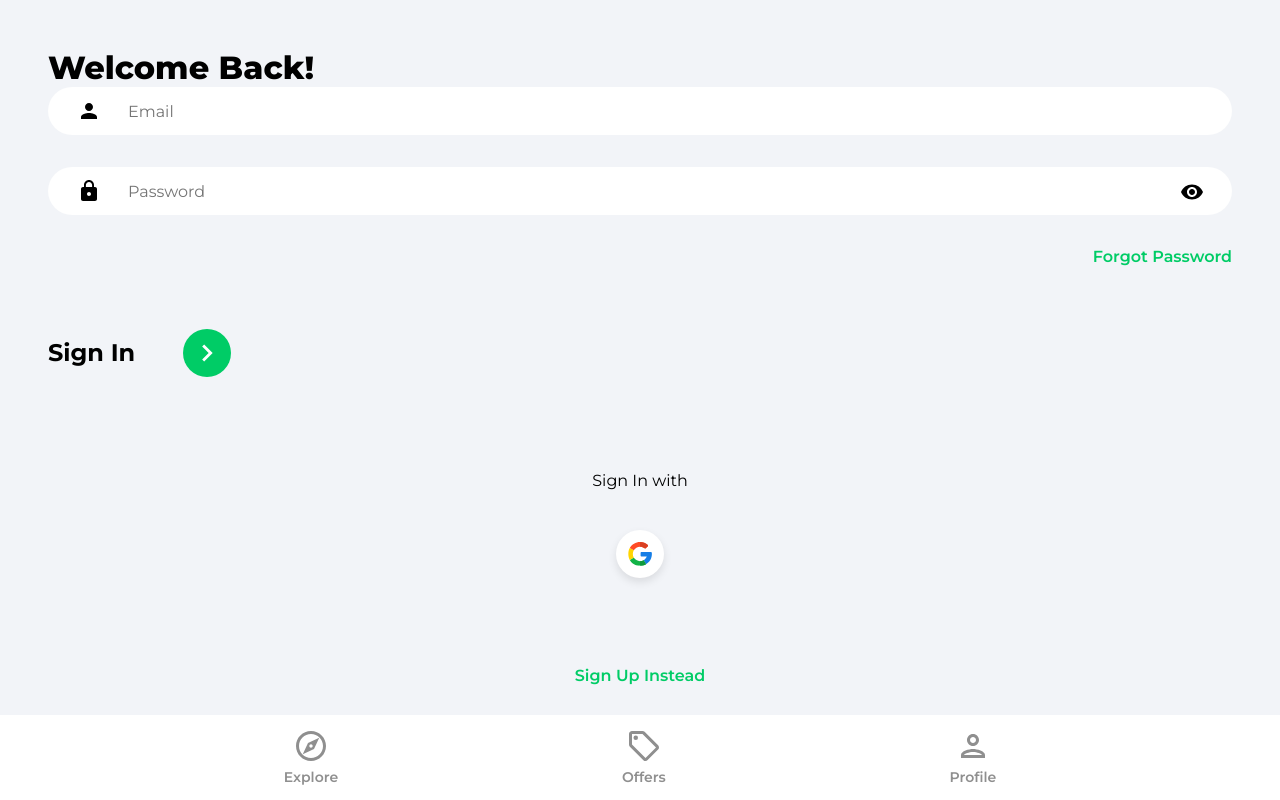
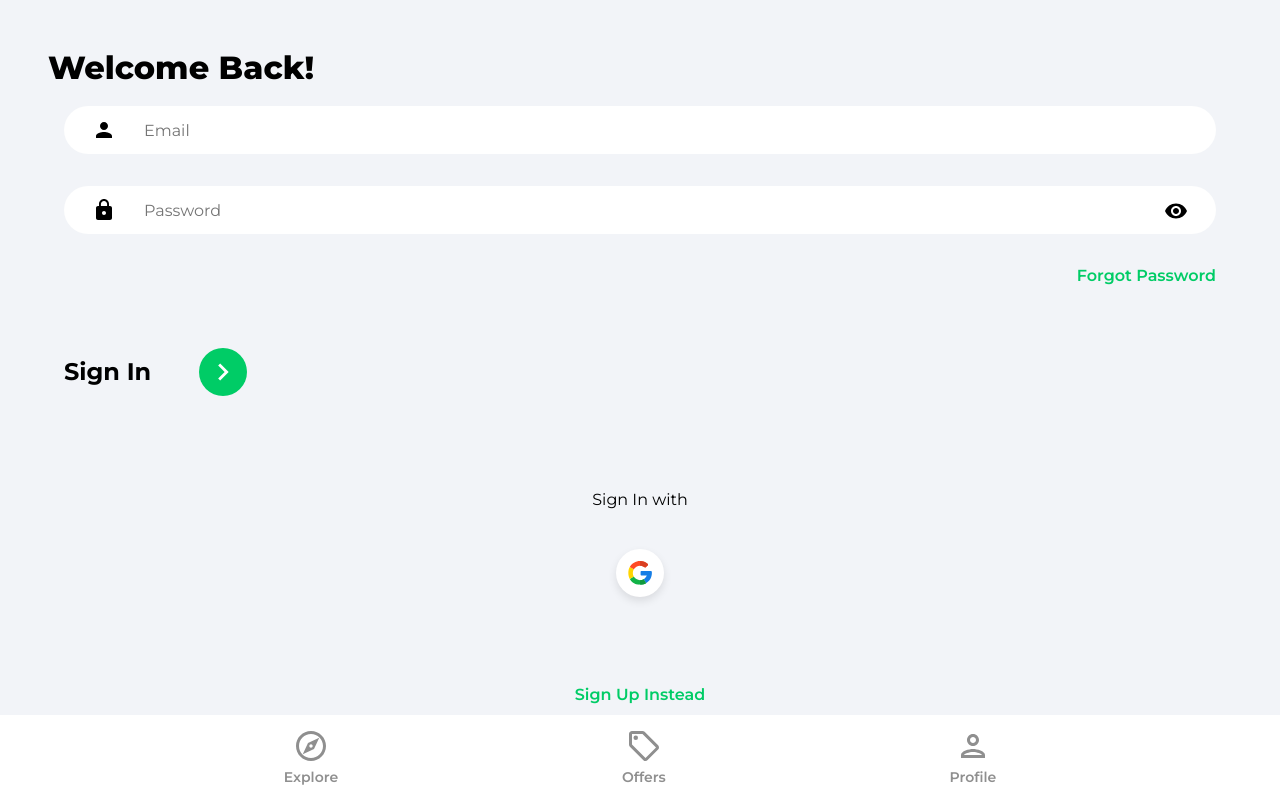
Before and after one commit to Tushar-017/House-marketplace-App, a React (Create React App) app: page /sign-in in a window 1280 px wide. Built offline with nearby package versions, Linux system fonts and the light colour scheme.

Commit message:
styles added to forms and slider

```diff
--- a/src/components/Slider.jsx
+++ b/src/components/Slider.jsx
@@ -68,8 +68,8 @@ function Slider() {
                 style={
                   {background: `url(${data.imgUrls[0]}) center no-repeat`,
                   backgroundSize: 'cover',
-                  height:'26vh'}
-                } className="swiperSliderDiv">
+                }
+                } className="swiperSlideDiv">
                   <p className="swiperSlideText">{data.name}</p>
                   <p className="swiperSlidePrice">
                     ${data.discountedPrice ?? data.regularPrice}{' '}{data.type === 'rent' && '/month'}
--- a/src/index.css
+++ b/src/index.css
@@ -184,6 +184,10 @@ button {
   color: #2c2c2c;
 }
 
+.inputForms{
+  padding-inline: 1rem;
+}
+
 .nameInput {
   margin-bottom: 2rem;
   background: url('./assets/svg/badgeIcon.svg') #ffffff 2.5% center no-repeat;
@@ -327,9 +331,21 @@ button {
 
 .swiperSlideDiv {
   position: relative;
-  width: 100%;
-  height: 100%;
+  /* width: 100%; */
+  /* height: 100%; */
+  height: 24vh;
 }
+@media only screen and (min-width: 650px){
+  .swiperSlideDiv{
+    height: 38vh;
+  }
+}
+@media only screen and (min-width: 1100px){
+  .swiperSlideDiv{
+    height: 420px;
+  }
+}
+
 
 .swiperSlideImg {
   width: 100%;
--- a/src/pages/Listing.jsx
+++ b/src/pages/Listing.jsx
@@ -51,13 +51,12 @@ function Listing() {
       >
         {listing.imgUrls.map((url, index) => (<SwiperSlide
             key={index}
-            style={{background: 'red'}}
           >
             <div
               style={{
                 background: `url(${listing.imgUrls[index]}) center no-repeat`,
                 backgroundSize: 'cover',
-                height:'27vh',
+                // height:'27vh',
               }}
               className='swiperSlideDiv'
             ></div>
--- a/src/pages/SignIn.jsx
+++ b/src/pages/SignIn.jsx
@@ -43,13 +43,15 @@ function SignIn() {
   return (
     <>
       <div className="pageContainer">
-        <header>
-          <div className="pageHeader">
+        <header >
+          <div
+            style={{paddingBottom:'1.2rem'}}
+            className="pageHeader">
             Welcome Back!
           </div>
         </header>
 
-        <form onSubmit={onSubmit}>
+        <form onSubmit={onSubmit} className='inputForms'>
           <input
             type="email"
             placeholder="Email"
--- a/src/pages/SignUp.jsx
+++ b/src/pages/SignUp.jsx
@@ -55,12 +55,12 @@ function SignUp() {
     <>
       <div className="pageContainer">
         <header>
-          <div className="pageHeader">
+          <div style={{paddingBottom:'1.2rem'}} className="pageHeader">
             Welcome Back!
           </div>
         </header>
 
-        <form onSubmit={onSubmit}>
+        <form onSubmit={onSubmit} className='inputForms'>
           <input
             type="name"
             placeholder="Name"
```
